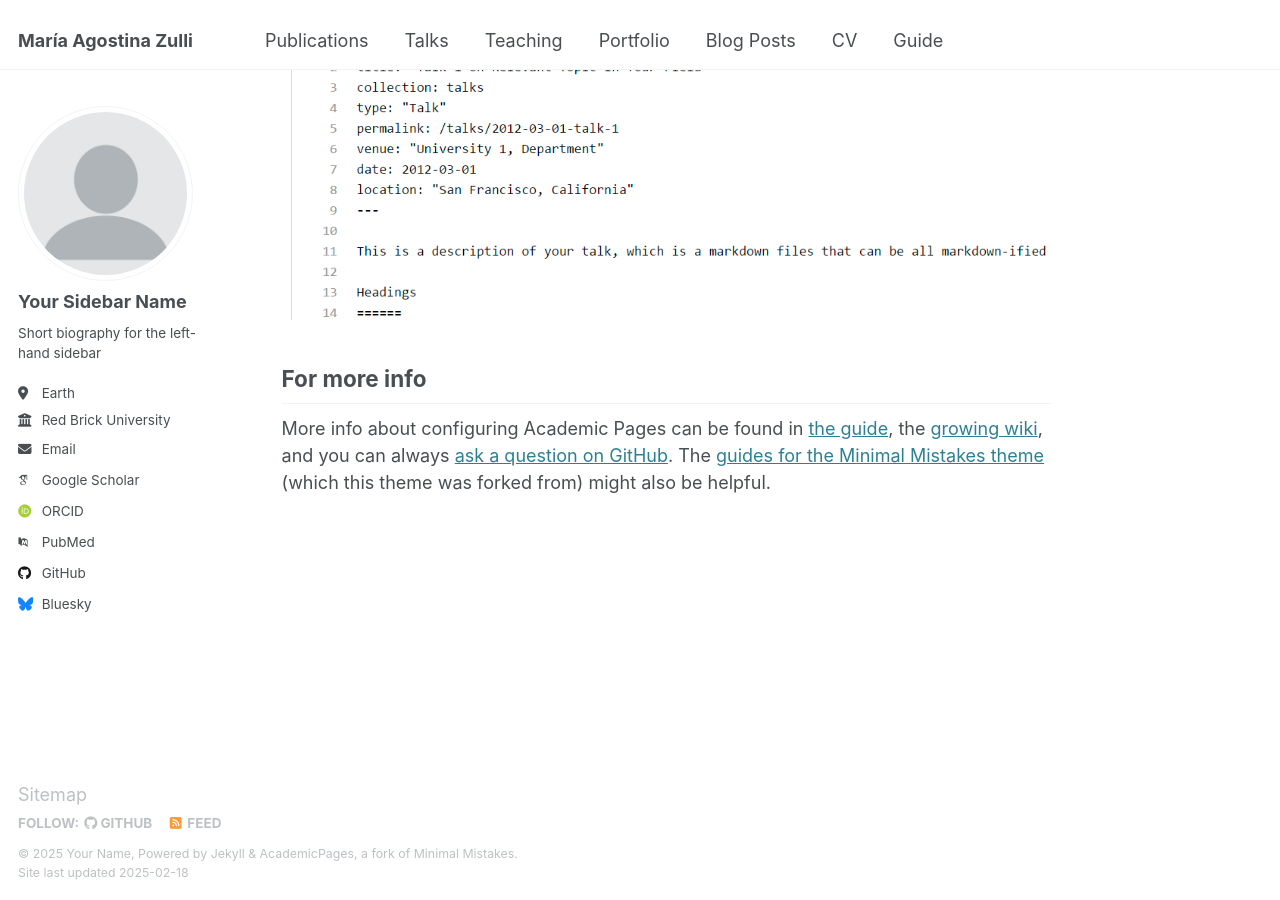
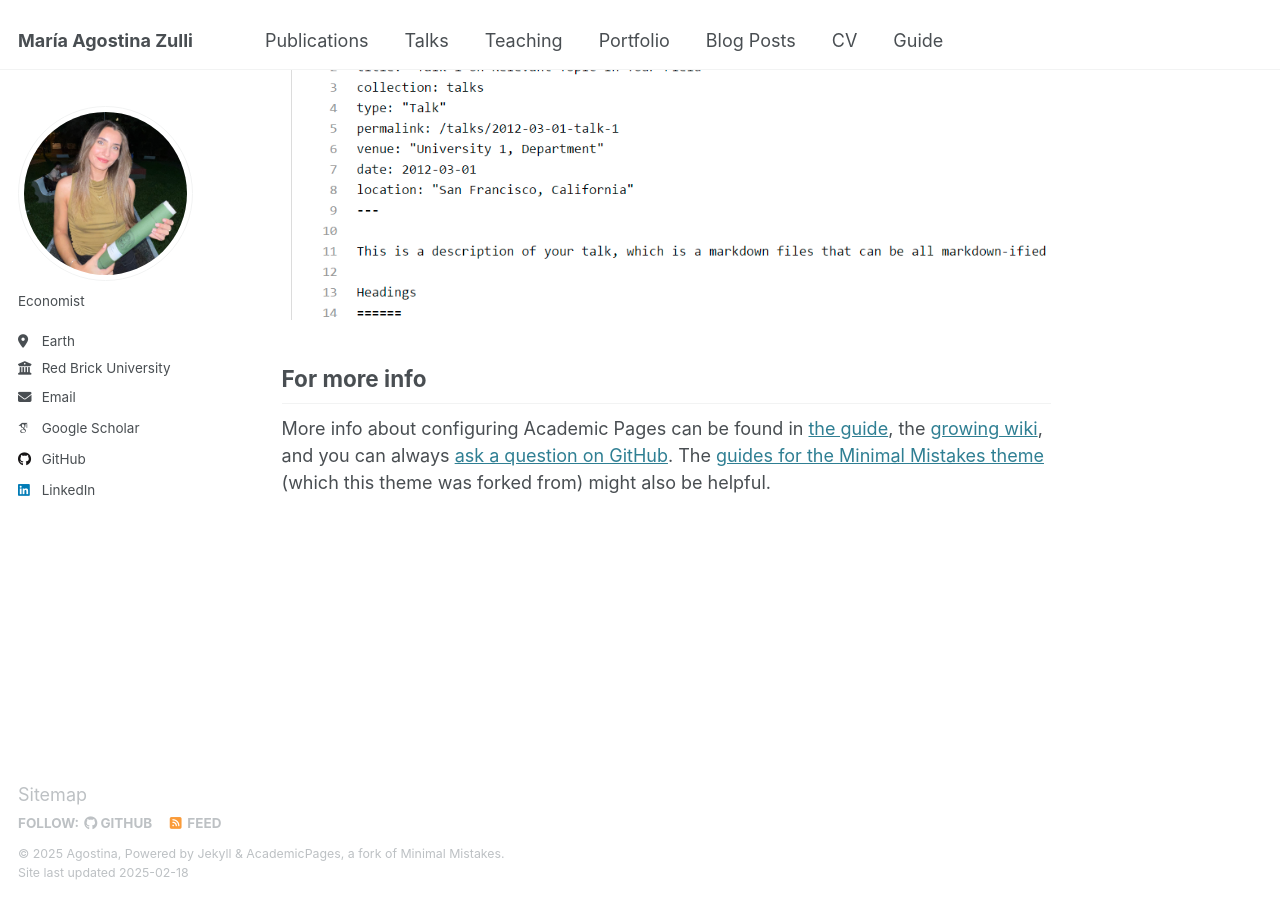
Before and after one commit to agoszulli/agostinazulli.github.io, a Jekyll site: the page built from _pages/about.md, in a window 1280 px wide and 900 px high, scrolled down 2642 px. Built offline with Jekyll 4.4.1, drawn with Linux system fonts in a browser that asks for light colours; some web fonts are replaced.

Commit message:
Update _config.yml

```diff
--- a/_config.yml
+++ b/_config.yml
@@ -11,8 +11,8 @@ locale                   : "en-US"
 site_theme               : "default"
 title                    : "María Agostina Zulli"
 title_separator          : "-"
-name                     : &name "Your Name"
-description              : &description "personal description"
+name                     : &name "Agostina"
+description              : &description "Economist"
 url                      : https://agoszulli.github.io # the base hostname & protocol for your site e.g. "https://[your GitHub username].github.io"
 baseurl                  : "" # the subpath of your site, e.g. "/blog"
 repository               : "academicpages/academicpages.github.io"
@@ -22,22 +22,22 @@ repository               : "academicpages/academicpages.github.io"
 #               Additional customization can be done by editing /_includes/author-profile.html
 author:
   # Biographic information
-  avatar           : "profile.png"
-  name             : "Your Sidebar Name"
+  avatar           : "profile.jpeg"
+  name             : ""
   pronouns         : # example: "she/her"
-  bio              : "Short biography for the left-hand sidebar"
+  bio              : "Economist"
   location         : "Earth"
   employer         : "Red Brick University"
   uri              : # URL
-  email            : "none@example.org"
+  email            : "agostinazulli@gmail.com"
 
   # Academic websites
   arxiv            : # URL - Update with the correct link to your profile
-  googlescholar    : "https://scholar.google.com/citations?user=PS_CX0AAAAAJ"
+  googlescholar    : "https://scholar.google.com/citations?user=cH0i-a4AAAAJ&hl=es"
   impactstory      : # URL
-  orcid            : "http://orcid.org/yourorcidurl"
+  orcid            : # URL
   semantic         : # URL
-  pubmed           : "https://www.ncbi.nlm.nih.gov/pubmed/?term=john+snow"
+  pubmed           : # URL
   researchgate     : # URL
   scopus           : # URL
 
@@ -45,12 +45,12 @@ author:
   bitbucket        : # Username - Update with your username on the site
   codepen          : # Username
   dribbble         : # Username
-  github           : "academicpages"
+  github           : "agoszulli"
   kaggle           : # Username
   stackoverflow    : # User number or user number and name (i.e., use "1" or "1/jeff-atwood")
 
   # Social media
-  bluesky          : "bsky.app" # Replace this with you Bluesky username
+  bluesky          : # Replace this with you Bluesky username
   facebook         : # Username
   flickr           : # Username
   foursquare       : # Username
@@ -59,7 +59,7 @@ author:
   keybase          : # Username
   instagram        : # Username
   lastfm           : # Username
-  linkedin         : # Username
+  linkedin         : "https://www.linkedin.com/in/mar%C3%ADa-agostina-zulli-3b7087199/"
   mastodon         : # URL
   medium           : # URL
   pinterest        : # Username
```
